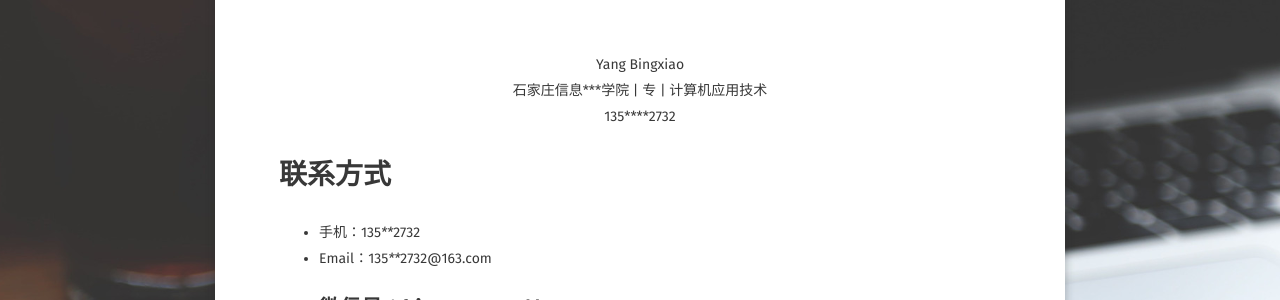
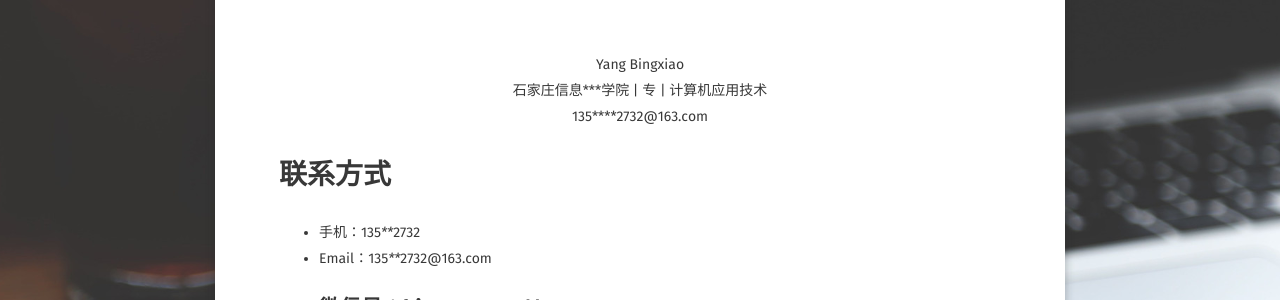
Before and after one commit to ybx13579/IceYang.github.io, a Jekyll site: the page built from about/index.md, in a window 1280 px wide. Shown: the part 237-537 px from the top of the page. Built offline with Jekyll 4.4.1, drawn with Linux system fonts in a browser that asks for light colours; some web fonts are replaced.

Commit message:
Update index.md

```diff
--- a/about/index.md
+++ b/about/index.md
@@ -9,7 +9,7 @@ comments: false
 
 <center>Yang Bingxiao</center>
 <center>石家庄信息***学院 | 专 | 计算机应用技术</center>
-<center>135****2732</center>
+<center>135****2732@163.com</center>
 
 # 联系方式
 
```
